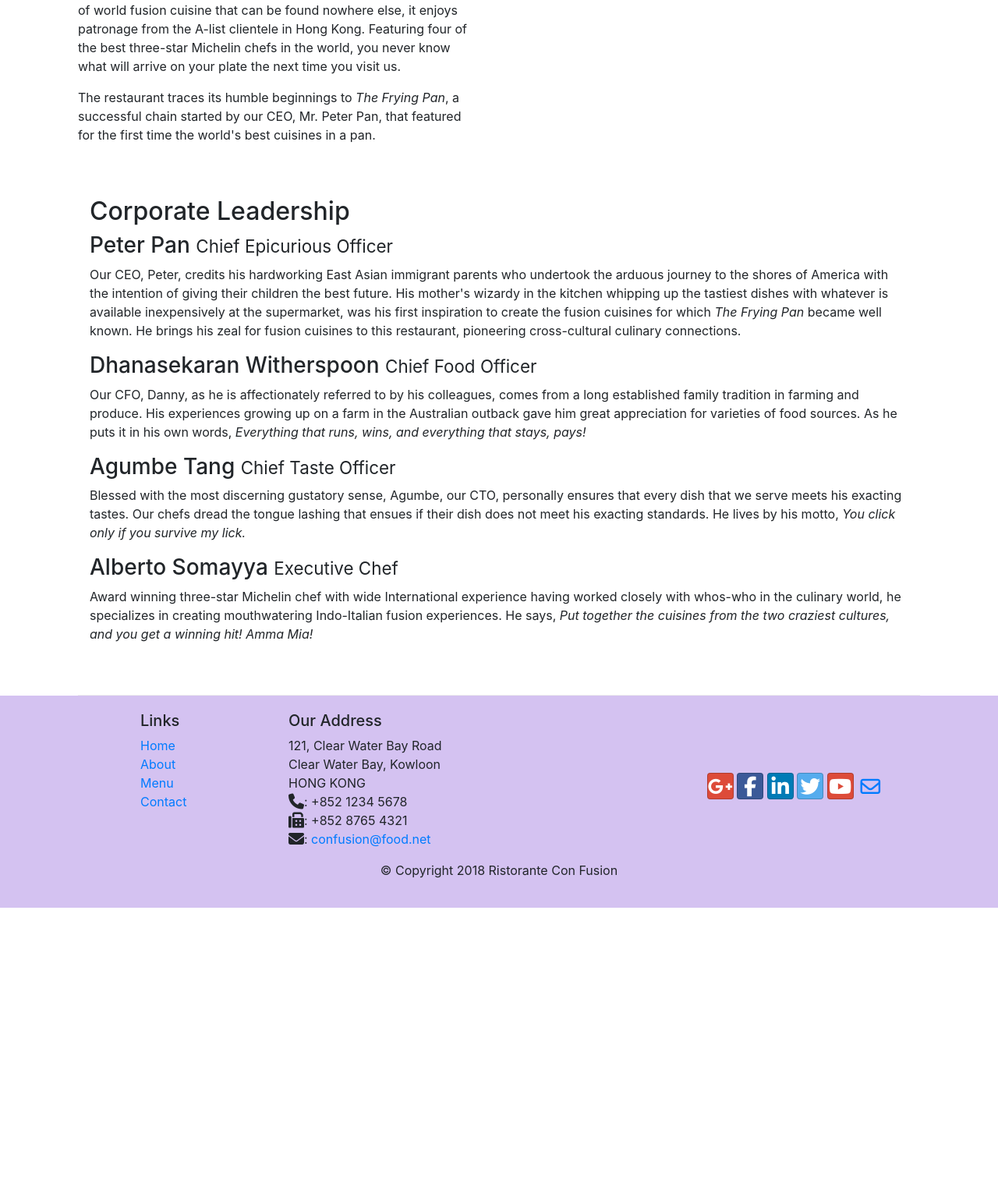
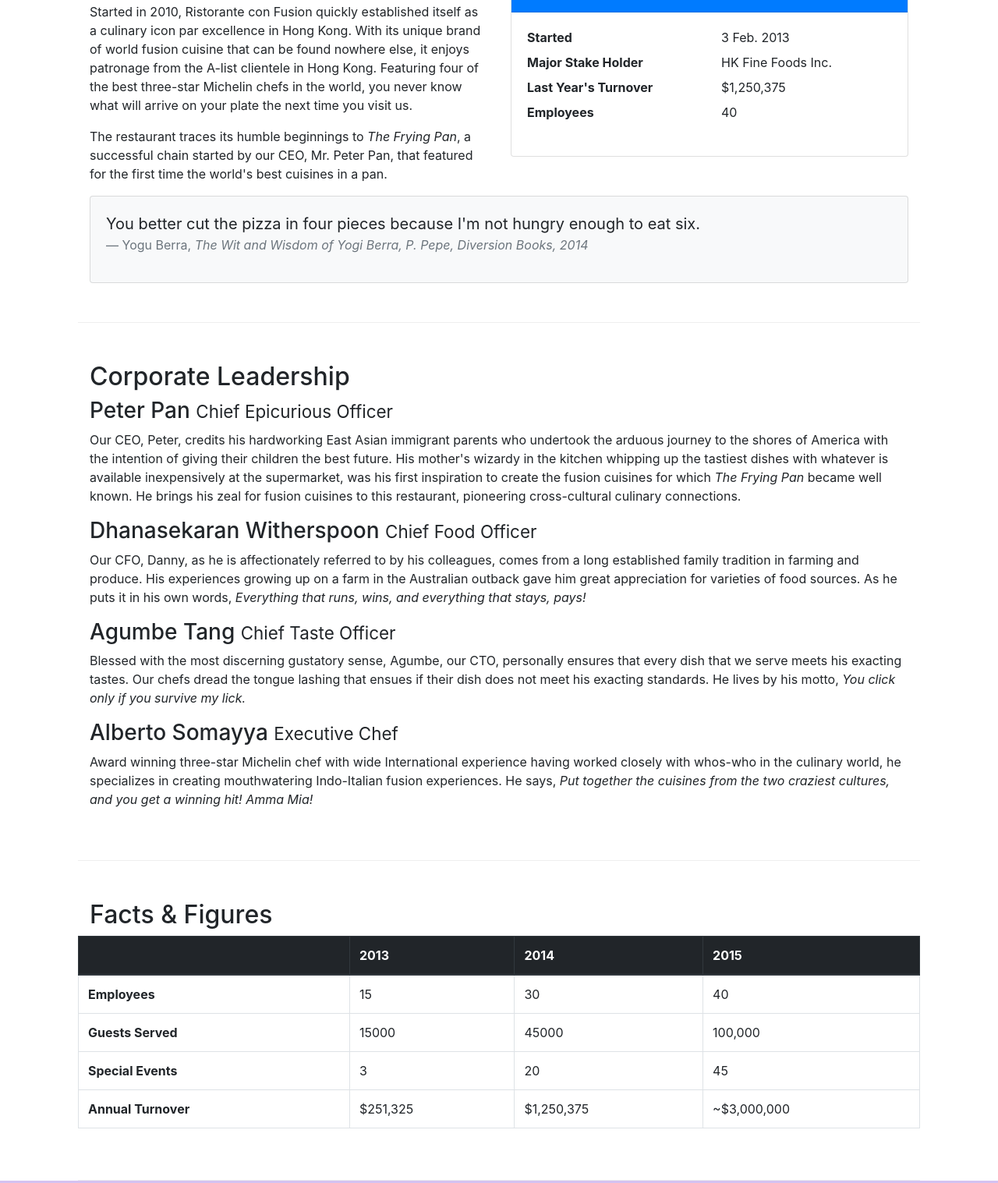
Before and after one commit to Shashank1816/Restraunt-Multiple-page-BS4-, a website: page aboutus.html in a window 1280 px wide. Shown: the part 558-2075 px from the top of the page at 78% size. Before the commit the page ends 1722 px from the top, so only its background shows below. Drawn offline with nearby package versions, Linux system fonts and the light colour scheme.

Commit message:
cards and tables added in aboutus page

```diff
--- a/aboutus.html
+++ b/aboutus.html
@@ -69,13 +69,47 @@
         </div>
 
         <div class="container">
-            <div class="row col-12 col-sm-6 ">
-                <h2>Our History</h2>
-                <p>Started in 2010, Ristorante con Fusion quickly established itself as a culinary icon par excellence in Hong Kong. With its unique brand of world fusion cuisine that can be found nowhere else, it enjoys patronage from the A-list clientele in Hong Kong.  Featuring four of the best three-star Michelin chefs in the world, you never know what will arrive on your plate the next time you visit us.</p>
-                <p>The restaurant traces its humble beginnings to <em>The Frying Pan</em>, a successful chain started by our CEO, Mr. Peter Pan, that featured for the first time the world's best cuisines in a pan.</p>
+            <div class="row row-content">
+                <div class="col-sm-6">
+                    <h2>Our History</h2>
+                    <p>Started in 2010, Ristorante con Fusion quickly established itself as a culinary icon par excellence in Hong Kong. With its unique brand of world fusion cuisine that can be found nowhere else, it enjoys patronage from the A-list clientele in Hong Kong.  Featuring four of the best three-star Michelin chefs in the world, you never know what will arrive on your plate the next time you visit us.</p>
+                    <p>The restaurant traces its humble beginnings to <em>The Frying Pan</em>, a successful chain started by our CEO, Mr. Peter Pan, that featured for the first time the world's best cuisines in a pan.</p>
+                </div>
+                <div class="col-sm">
+                    <div class="card">
+                        <h3 class="card-header bg-primary text-white">Facts At a Glance</h3>
+                        <div class="card-body">
+                            <dl class="row">
+                                <dt class="col-6">Started</dt>
+                                <dd class="col-6">3 Feb. 2013</dd>
+                                <dt class="col-6">Major Stake Holder</dt>
+                                <dd class="col-6">HK Fine Foods Inc.</dd>
+                                <dt class="col-6">Last Year's Turnover</dt>
+                                <dd class="col-6">$1,250,375</dd>
+                                <dt class="col-6">Employees</dt>
+                                <dd class="col-6">40</dd>
+                            </dl>
+
+                        </div>
+
+
+                    </div>
+                </div>
+                <div class="col-12">
+                    <div class="card card-body bg-light">
+                        <blockquote class="blockquote">
+                            <p class="mb-0">You better cut the pizza in four pieces
+                                because I'm not hungry enough to eat six.
+                            </p>
+                            <footer class="blockquote-footer">Yogu Berra,
+                                <cite title="Source Title"> The Wit and Wisdom of Yogi Berra, P. Pepe, Diversion Books, 2014
+                                </cite>
+                            </footer>
+                        </blockquote>
+                    </div>
+                </div>
             </div>
-            <div class="col-12 col-sm-6">
-            </div>
+
         </div>
 
 
@@ -95,7 +129,54 @@
                     <p class="d-none d-sm-block">Award winning three-star Michelin chef with wide International experience having worked closely with whos-who in the culinary world, he specializes in creating mouthwatering Indo-Italian fusion experiences. He says, <em>Put together the cuisines from the two craziest cultures, and you get a winning hit! Amma Mia!</em></p>
                 </div>
             </div>
+            <div class="row row-content">
+                <div class="col-12 col-sm-9">
+                    <h2>Facts &amp; Figures</h2>
+                </div>
+                <div class="col-12 col-sm-3">
+                    </div>
+                    <div class="table-responsive">
+                        <table class="table table-bordered">
+                            <thead class="thead-dark">
+                                <tr>
+                                    <th>&nbsp;</th>
+                                    <th>2013</th>
+                                    <th>2014</th>
+                                    <th>2015</th>
+                                </tr>
+                            </thead>
+                            <tbody>
+                                <tr>
+                                    <th>Employees</th>
+                                    <td>15</td>
+                                    <td>30</td>
+                                    <td>40</td>
+                                </tr>
+                                <tr>
+                                    <th>Guests Served</th>
+                                    <td>15000</td>
+                                    <td>45000</td>
+                                    <td>100,000</td>
+                                </tr>
+                                <tr>
+                                    <th>Special Events</th>
+                                    <td>3</td>
+                                    <td>20</td>
+                                    <td>45</td>
+                                </tr>
+                                <tr>
+                                    <th>Annual Turnover</th>
+                                    <td>$251,325</td>
+                                    <td>$1,250,375</td>
+                                    <td>~$3,000,000</td>
+                                </tr>
+                            </tbody>
+                        </table>
+                    </div>
+                </div>
+           </div>
        </div>
+
 
     </div>
 
```
